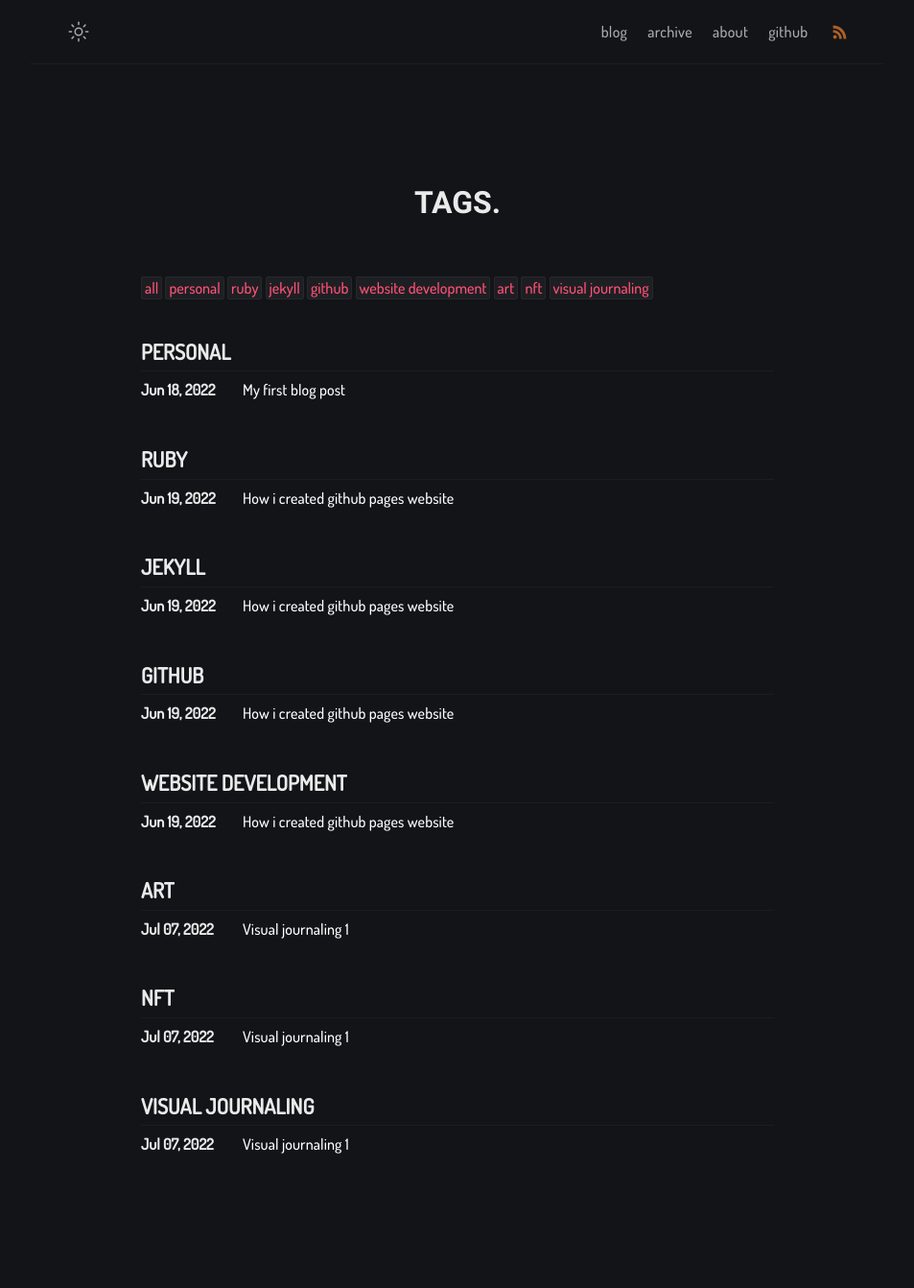
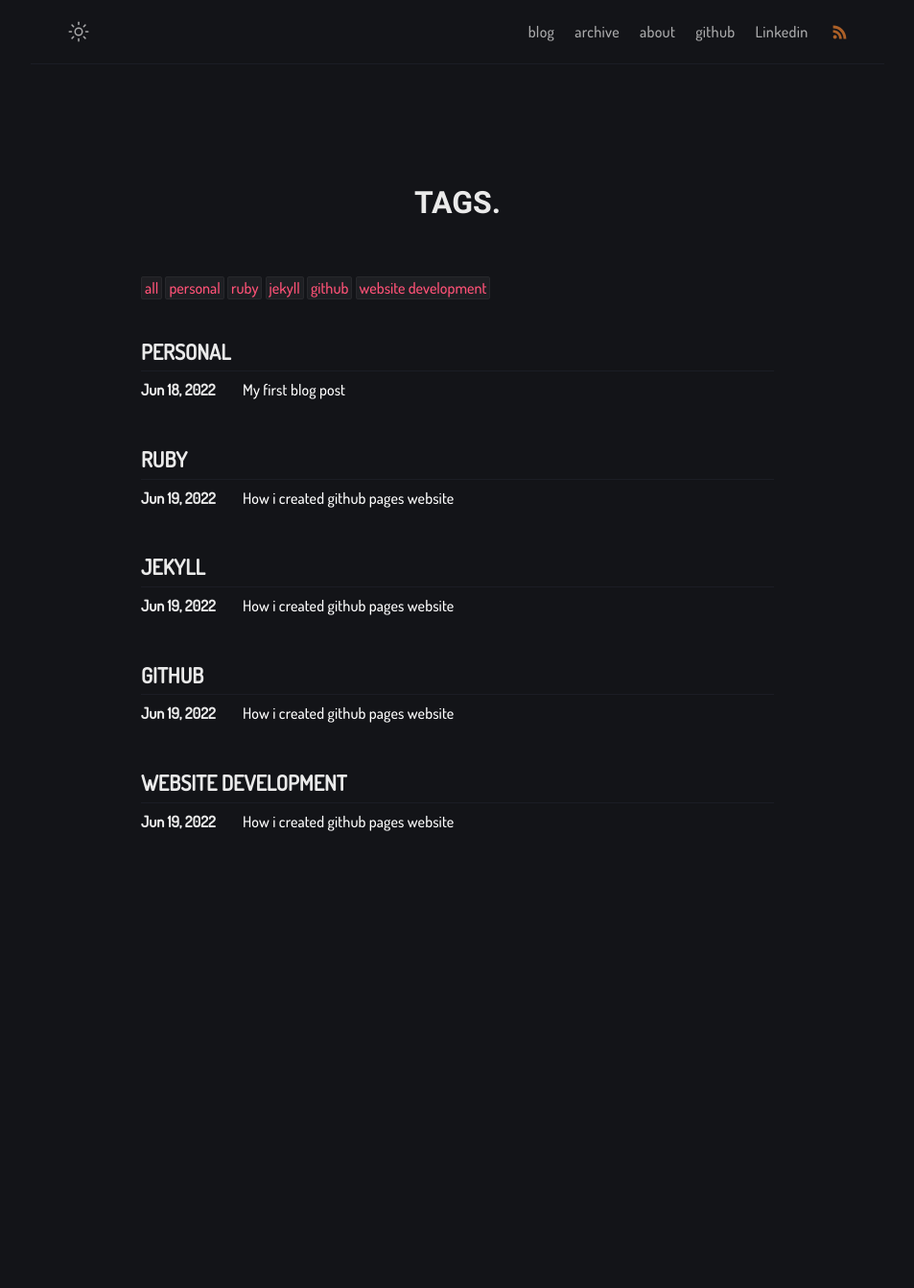
Before and after one commit to RobertEkberg/robertekberg.github.io, a Jekyll site: the page built from tags.html, in a window 1280 px wide. Shown: the whole page at 96% size, without its empty margins (163-1116 px from the left). Built offline with Jekyll 4.4.1, drawn with Linux system fonts in a browser that asks for light colours; nearby versions of some CDN libraries; after the commit the page ends 1005 px from its top, so only the background shows below that.

Commit message:
Update 1
Headers
Menus
Post/Standbyart

```diff
--- a/_data/menus.yml
+++ b/_data/menus.yml
@@ -10,7 +10,10 @@
   url: /about/
   external: false # set true if you using external link, see below
 
- #Example:
 - title: github
   url: https://github.com/RobertEkberg
   external: true
+
+- title: Linkedin
+  url: https://www.linkedin.com/in/robertekberg/
+  external: true
--- a/_includes/header.html
+++ b/_includes/header.html
@@ -10,6 +10,7 @@
   <link rel="preconnect" href="https://fonts.googleapis.com">
   <link rel="preconnect" href="https://fonts.gstatic.com" crossorigin>
   <link href="https://fonts.googleapis.com/css2?family=Dosis:wght@500&display=swap" rel="stylesheet">
+  <link href="//maxcdn.bootstrapcdn.com/font-awesome/4.2.0/css/font-awesome.min.css" rel="stylesheet">
   <!-- Google Tag Manager -->
 <script>(function(w,d,s,l,i){w[l]=w[l]||[];w[l].push({'gtm.start':
   new Date().getTime(),event:'gtm.js'});var f=d.getElementsByTagName(s)[0],
--- a/_posts/standby-art/2020-07-07-visual-journaling-stand-by.md
+++ /dev/null
@@ -1,34 +0,0 @@
----
-title: Visual journaling 1
-date: 2022-07-07 23:20:47 +07:00
-modified: 2022-07-07 23:29:47 +07:00
-tags: [art,nft, visual journaling]
-description: How you can journal without writing in words, visual journaling.
----
-
-# Visual Journaling
-
-You don't have to write letters or words in a blog post. You can communicate feelings and thoughts with visuals. I don't think you see this format to much because journaling is usually kept to oneself. I really like to communicate this way, maybe because im dyslexic?
-
-I think i will do this more.
-
-# 1
-Clock in the tunnel.
-
-<img src="{{site.baseurl}}../assets/img/stanfbyartnft1.png">
-
-
-# art 2
-Clock further away in the tunnel
-
-<img src="{{site.baseurl}}../assets/img/stanfbyartnft2.png">
-
-# 3
-Clock on a tunnel door
-
-<img src="{{site.baseurl}}../assets/img/stanfbyartnft3.png">
-
-# 4
-Tunnel with an exit
-
-<img src="{{site.baseurl}}../assets/img/stanfbyartnft4.png">
```
